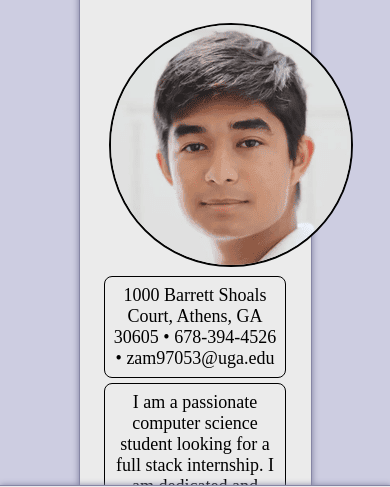
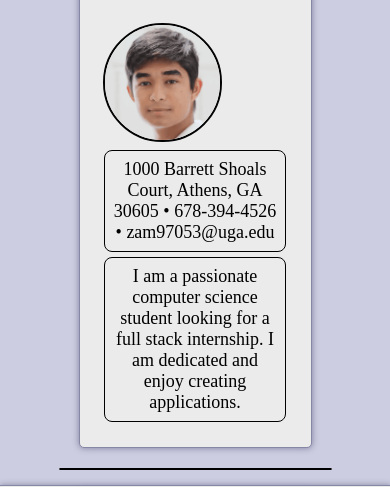
Before and after one commit to gitzam1/cv, a plain HTML site: page index.html in a window 390 px wide. Shown: the part 316-803 px from the top of the page. Drawn offline with Linux system fonts and the light colour scheme; a web font is replaced by a local one.

Commit message:
add responsiveness to headshot

```diff
--- a/css/style.css
+++ b/css/style.css
@@ -109,6 +109,13 @@ footer a:hover {
     border-radius:50%;
     margin-left: 5%;
     border: 2px solid rgb(3, 3, 3);
+}
+
+@media (max-width: 480px) {
+    .splash img {
+        max-width: 60%;
+        margin-left: 2%;
+    }
 }
 
 .splash p {
```
